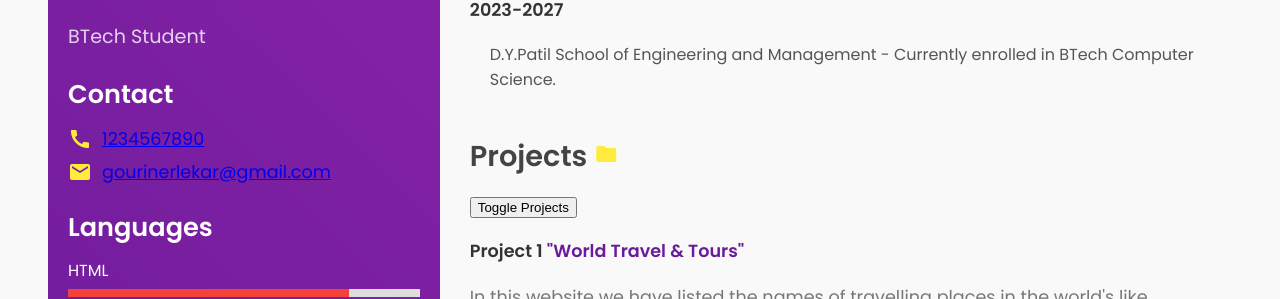
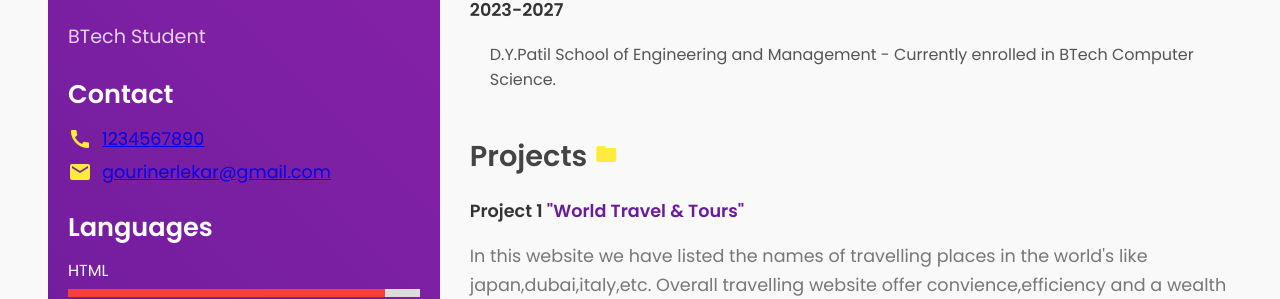
Before and after one commit to gourinerlekar09/Personal-Resume, a plain HTML site: page index.html in a window 1280 px wide. Shown: the part 501-800 px from the top of the page. Drawn offline with nearby package versions, Linux system fonts and the light colour scheme.

Commit message:
index.html

```diff
--- a/index.html
+++ b/index.html
@@ -9,28 +9,7 @@
     <link href="https://fonts.googleapis.com/icon?family=Material+Icons" rel="stylesheet">
     <link href="https://fonts.googleapis.com/css2?family=Poppins:wght@300;400;600&display=swap" rel="stylesheet">
     <script src="https://ajax.googleapis.com/ajax/libs/jquery/3.7.1/jquery.min.js"></script>
-    <script>
-        $(document).ready(function () {
-            // Fade effect for profile image
-            $(".profile-img img").hide().fadeIn(2000);
 
-            // Slide toggle for About Me section
-            $(".about h2").click(function () {
-                $(".about p").slideToggle();
-            });
-
-            // Show/Hide Projects on button click
-            $(".projects h2").after('<button class="toggle-projects">Toggle Projects</button>');
-            $(".toggle-projects").click(function () {
-                $(".project").fadeToggle();
-            });
-
-            // Animate Skills Bar
-            $(".skill").each(function () {
-                $(this).animate({ width: "80%" }, 1500);
-            });
-        });
-    </script>
 </head>
 
 <body>
```
